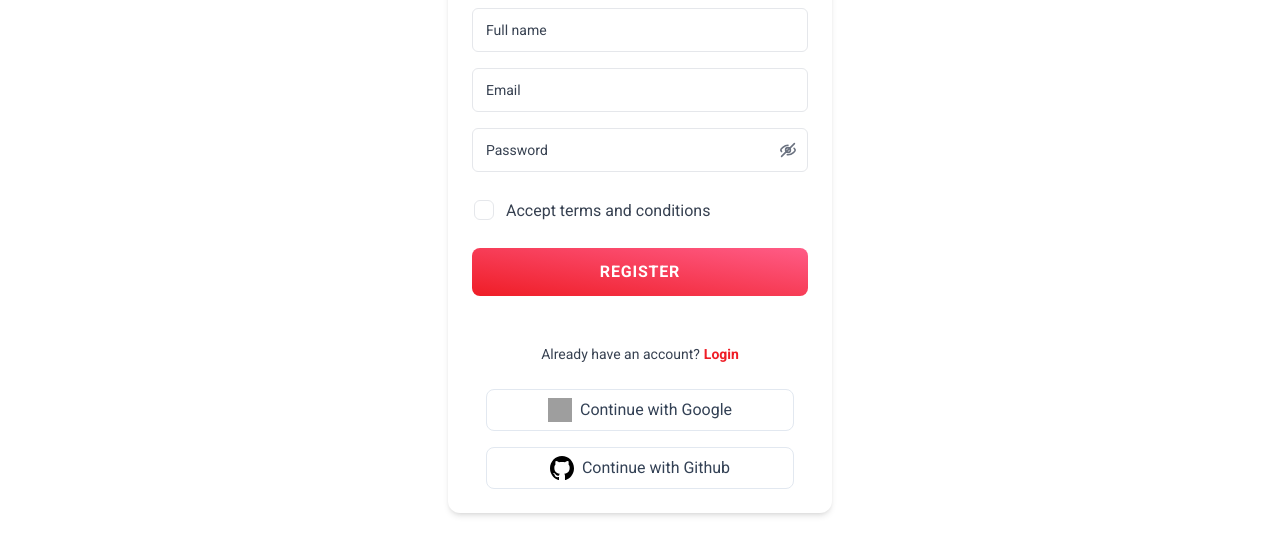
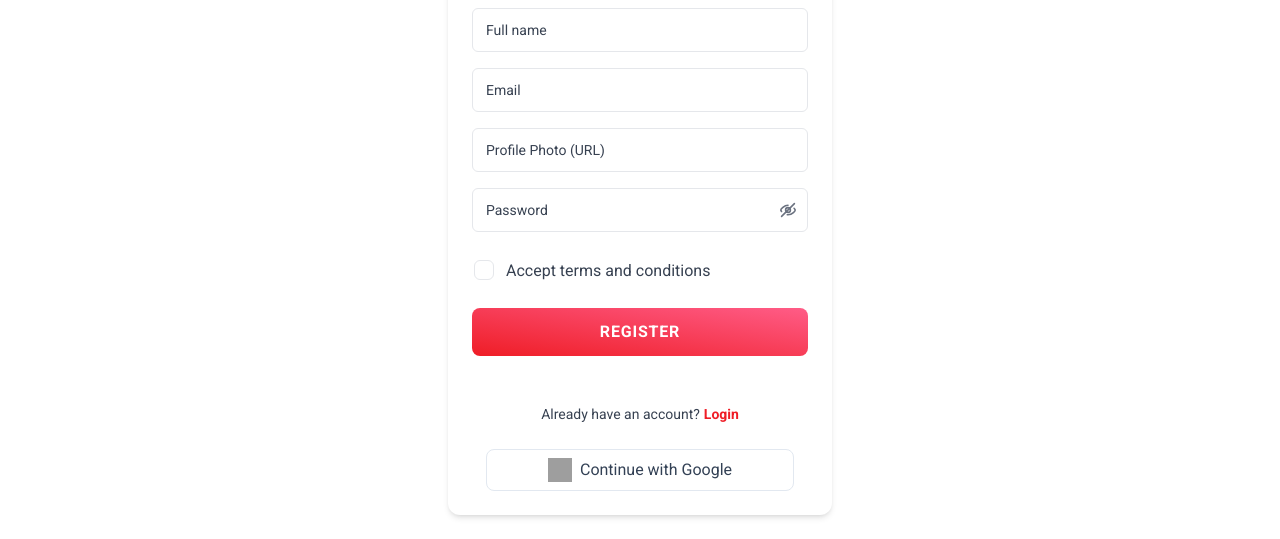
Before and after one commit to mdrobin45/carCraft-client, a React (Vite) app: page /register in a window 1280 px wide. Shown: the part 800-1339 px from the top of the page. Built offline with nearby package versions, Linux system fonts and the light colour scheme; no server answers; grey boxes are pictures that could not be loaded.

Commit message:
Optimized code

```diff
--- /dev/null
+++ b/src/Components/FormFields/AuthenticationFrom/Fields/PhotoUrl.jsx
@@ -0,0 +1,17 @@
+const PhotoUrl = () => {
+   return (
+      <div className="relative h-11 w-full min-w-[200px]">
+         <input
+            type="text"
+            name="photoUrl"
+            className="peer h-full w-full rounded-md border border-blue-gray-200 focus:ring-0 bg-transparent px-3 py-3 font-sans text-sm font-normal text-blue-gray-700 outline outline-0 transition-all placeholder-shown:border placeholder-shown:border-blue-gray-200 placeholder-shown:border-t-blue-gray-200 focus:border-2 focus:border-primary focus:border-t-transparent focus:outline-0 disabled:border-0 disabled:bg-blue-gray-50"
+            placeholder=" "
+         />
+         <label className="before:content[' '] font-barlow after:content[' '] pointer-events-none absolute left-0 -top-1.5 flex h-full w-full select-none text-[11px] font-normal leading-tight text-blue-gray-400 transition-all before:pointer-events-none before:mt-[6.5px] before:mr-1 before:box-border before:block before:h-1.5 before:w-2.5 before:rounded-tl-md before:border-t before:border-l before:border-blue-gray-200 before:transition-all after:pointer-events-none after:mt-[6.5px] after:ml-1 after:box-border after:block after:h-1.5 after:w-2.5 after:flex-grow after:rounded-tr-md after:border-t after:border-r after:border-blue-gray-200 after:transition-all peer-placeholder-shown:text-sm peer-placeholder-shown:leading-[4.1] peer-placeholder-shown:text-blue-gray-500 peer-placeholder-shown:before:border-transparent peer-placeholder-shown:after:border-transparent peer-focus:text-[11px] peer-focus:leading-tight peer-focus:text-primary peer-focus:before:border-t-2 peer-focus:before:border-l-2 peer-focus:before:!border-primary peer-focus:after:border-t-2 peer-focus:after:border-r-2 peer-focus:after:!border-primary peer-disabled:text-transparent peer-disabled:before:border-transparent peer-disabled:after:border-transparent peer-disabled:peer-placeholder-shown:text-blue-gray-500">
+            Profile Photo (URL)
+         </label>
+      </div>
+   );
+};
+
+export default PhotoUrl;
--- a/src/Components/FormFields/AuthenticationFrom/FormFooter/SocialSignIn/GithubSignIn.jsx
+++ /dev/null
@@ -1,59 +0,0 @@
-import { useContext } from "react";
-import { useLocation, useNavigate } from "react-router-dom";
-import { toast } from "react-toastify";
-import { AuthContext } from "../../../../../MyContext/AuthContextProvider";
-import githubIcon from "../../../../../assets/images/github.svg";
-
-const GithubSignIn = () => {
-   const { loginWithGitHub } = useContext(AuthContext);
-   const { state } = useLocation();
-   const navigate = useNavigate();
-
-   // Handle signIn with google
-   const handleGithubSignIn = () => {
-      loginWithGitHub()
-         .then((result) => {
-            if (result.user) {
-               const toastMsg = toast.loading("");
-               toast.update(toastMsg, {
-                  render: "Login Successful!",
-                  type: "success",
-                  isLoading: false,
-                  autoClose: 1500,
-               });
-               if (state !== null) {
-                  navigate(state.prevUrl);
-               } else {
-                  navigate("/");
-               }
-            }
-         })
-         .catch((err) => {
-            if (err) {
-               const toastMsg = toast.loading("");
-               toast.update(toastMsg, {
-                  render: "Something went wrong!",
-                  type: "error",
-                  isLoading: false,
-                  autoClose: 1500,
-               });
-            }
-         });
-   };
-
-   return (
-      <button
-         onClick={handleGithubSignIn}
-         className="px-4 mt-4 w-4/5 justify-center mx-auto py-2 border flex gap-2 border-slate-200 rounded-lg text-slate-700 hover:border-slate-400 hover:text-slate-900 hover:shadow transition duration-150">
-         <img
-            className="w-6 h-6"
-            src={githubIcon}
-            loading="lazy"
-            alt="google logo"
-         />
-         <span>Continue with Github</span>
-      </button>
-   );
-};
-
-export default GithubSignIn;
--- a/src/Pages/Authentication/Login/Login.jsx
+++ b/src/Pages/Authentication/Login/Login.jsx
@@ -5,7 +5,6 @@
 import Password from "../../../Components/FormFields/AuthenticationFrom/Fields/Password";
 import SubmitBtn from "../../../Components/FormFields/AuthenticationFrom/Fields/SubmitBtn";
 import FormFooter from "../../../Components/FormFields/AuthenticationFrom/FormFooter/FormFooter";
-import GithubSignIn from "../../../Components/FormFields/AuthenticationFrom/FormFooter/SocialSignIn/GithubSignIn";
 import GoogleSignIn from "../../../Components/FormFields/AuthenticationFrom/FormFooter/SocialSignIn/GoogleSignIn";
 
 import FormHeader from "../../../Components/FormFields/AuthenticationFrom/FormHeader/FormHeader";
@@ -86,7 +85,6 @@
                   linkUrl="/register"
                />
                <GoogleSignIn />
-               <GithubSignIn />
             </div>
          </div>
       </>
--- a/src/Pages/Authentication/Register/Register.jsx
+++ b/src/Pages/Authentication/Register/Register.jsx
@@ -5,10 +5,10 @@
 import Email from "../../../Components/FormFields/AuthenticationFrom/Fields/Email";
 import Name from "../../../Components/FormFields/AuthenticationFrom/Fields/Name";
 import Password from "../../../Components/FormFields/AuthenticationFrom/Fields/Password";
+import PhotoUrl from "../../../Components/FormFields/AuthenticationFrom/Fields/PhotoUrl";
 import SubmitBtn from "../../../Components/FormFields/AuthenticationFrom/Fields/SubmitBtn";
 import TOS from "../../../Components/FormFields/AuthenticationFrom/Fields/TOS";
 import FormFooter from "../../../Components/FormFields/AuthenticationFrom/FormFooter/FormFooter";
-import GithubSignIn from "../../../Components/FormFields/AuthenticationFrom/FormFooter/SocialSignIn/GithubSignIn";
 import GoogleSignIn from "../../../Components/FormFields/AuthenticationFrom/FormFooter/SocialSignIn/GoogleSignIn";
 import FormHeader from "../../../Components/FormFields/AuthenticationFrom/FormHeader/FormHeader";
 import PageHeader from "../../../Components/PageHeader/PageHeader";
@@ -21,12 +21,12 @@
    const { registerWithEmailPassword, profileUpdate } = useContext(AuthContext);
 
    const navigate = useNavigate();
-
    // Form submit
    const handleFormSubmit = (e) => {
       e.preventDefault();
       const name = e.target.name.value;
       const email = e.target.email.value;
+      const photoUrl = e.target.photoUrl.value;
       const password = e.target.password.value;
       const checkBox = e.target.checkbox.checked;
 
@@ -50,6 +50,7 @@
             if (result.user) {
                profileUpdate({
                   displayName: name,
+                  photoURL: photoUrl,
                });
                toast.update(toastMsg, {
                   render: "Registration Successful!",
@@ -81,6 +82,7 @@
                   <div className="flex flex-col gap-4 p-6">
                      <Name />
                      <Email />
+                     <PhotoUrl />
                      <Password />
                      <TOS />
                      <SubmitBtn btnText="Register" />
@@ -93,7 +95,6 @@
                   linkText="Login"
                />
                <GoogleSignIn />
-               <GithubSignIn />
             </div>
          </div>
       </>
--- /dev/null
+++ b/src/Pages/PageNotFound/PageNotFound.jsx
@@ -0,0 +1,17 @@
+import { Link } from "react-router-dom";
+import errorImg from "../../assets/images/404.svg";
+
+const PageNotFound = () => {
+   return (
+      <div className="flex h-screen flex-col items-center justify-center">
+         <img className="w-2/4" src={errorImg} alt="Page not found" />
+         <Link
+            to="/"
+            className="middle none border-2 border-primary hover:border-primary center mb-2 rounded-lg bg-primary py-2 font-semibold px-6 font-barlow text-lg text-white shadow-md shadow-pink-500/20 transition-all hover:shadow-lg active:opacity-[0.85] disabled:pointer-events-none disabled:opacity-50 disabled:shadow-none">
+            <span>Back to Home</span>
+         </Link>
+      </div>
+   );
+};
+
+export default PageNotFound;
--- a/src/Router/Router.jsx
+++ b/src/Router/Router.jsx
@@ -5,6 +5,7 @@
 import BrandArchive from "../Pages/BrandArchive/BrandArchive";
 import Cart from "../Pages/Cart/Cart";
 import Home from "../Pages/Home/Home";
+import PageNotFound from "../Pages/PageNotFound/PageNotFound";
 import SingleProduct from "../Pages/SingleProduct/SingleProduct";
 import UpdateProduct from "../Pages/UpdateProduct/UpdateProduct";
 import Root from "../Root/Root";
@@ -14,6 +15,7 @@
    {
       path: "/",
       element: <Root />,
+      errorElement: <PageNotFound />,
       children: [
          {
             path: "/",
```
Also changed, not shown: firebase.json, src/assets/images/404.svg (added).
